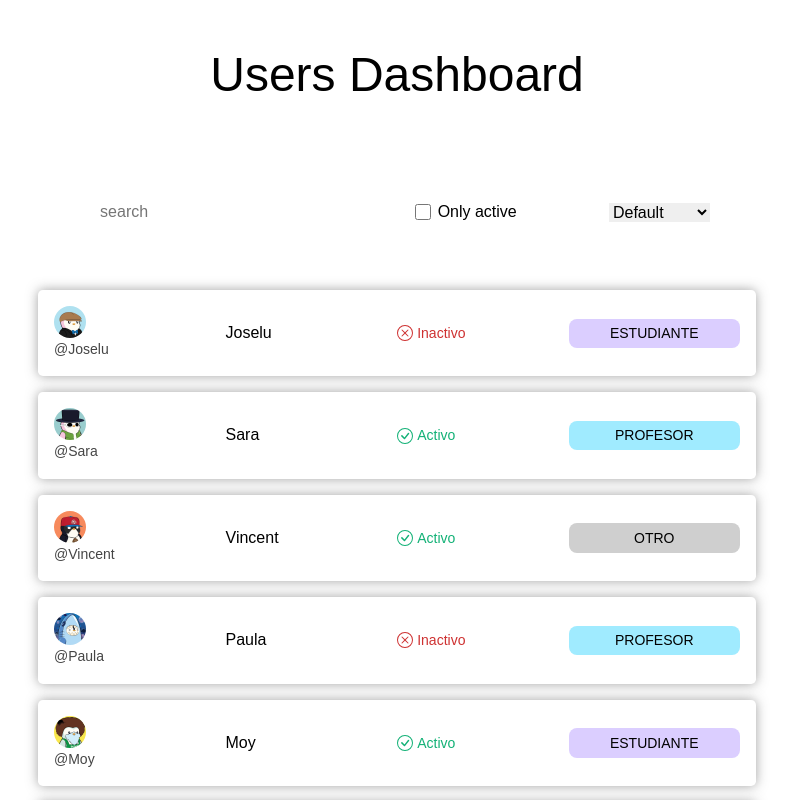
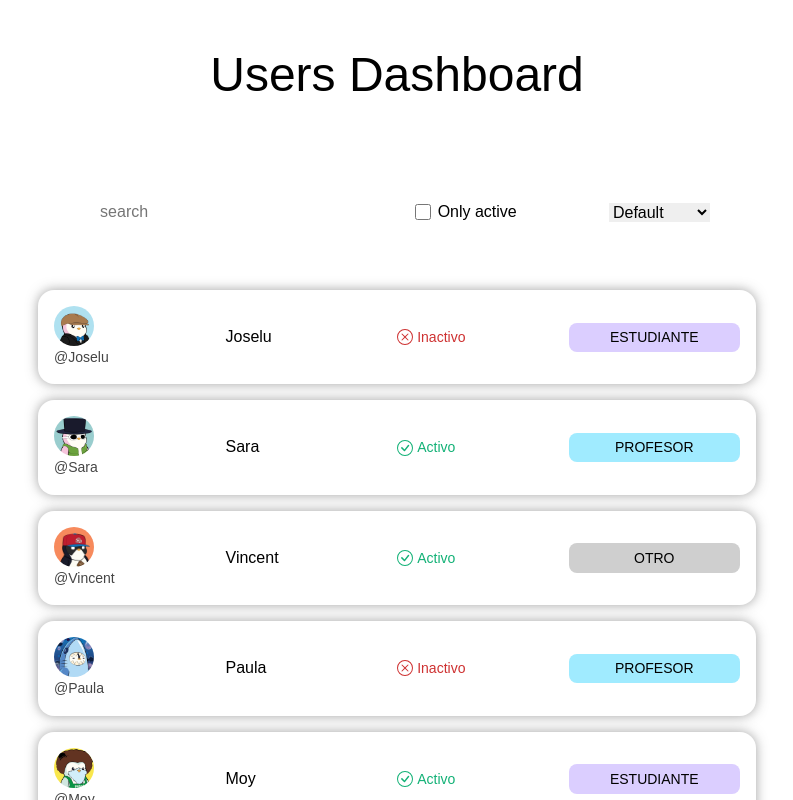
Before and after one commit to JoseIu/users-dashboard-react, a React (Vite) app: page / in a window 1280 px wide. Shown: the top 800 px of the page, without its empty margins (243-1036 px from the left). Built offline with nearby package versions, Linux system fonts and the light colour scheme; a web font is replaced by a local one.

Commit message:
user__display styles

```diff
--- a/src/components/user/User.module.css
+++ b/src/components/user/User.module.css
@@ -4,13 +4,19 @@
 	padding: 1em;
 	border-radius: 0.3em;
 	box-shadow: var(--shadow-md);
+	border-radius: var(--border-r-md);
 
 	display: grid;
 	grid-template-columns: repeat(4, 1fr);
 	align-items: center;
 }
+.user__display {
+	display: flex;
+	flex-direction: column;
+	justify-content: flex-end;
+}
 .user__img {
-	width: 2em;
+	width: 2.5em;
 	border-radius: 50%;
 }
 .user__username {
@@ -19,4 +25,5 @@
 }
 
 .user__name {
+	/* background-color: rebeccapurple; */
 }
```
